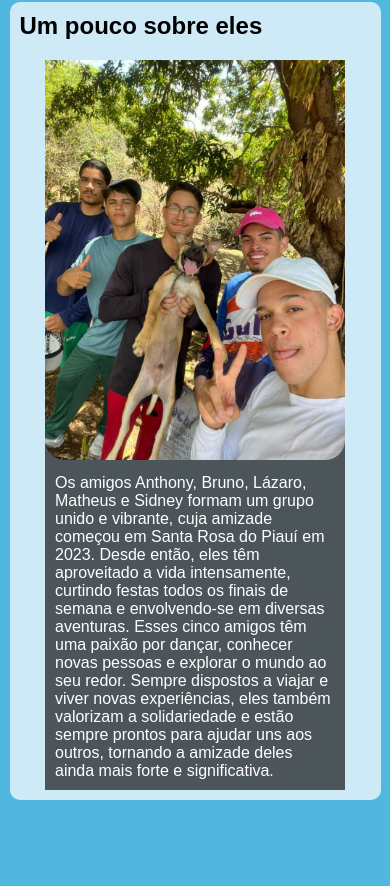
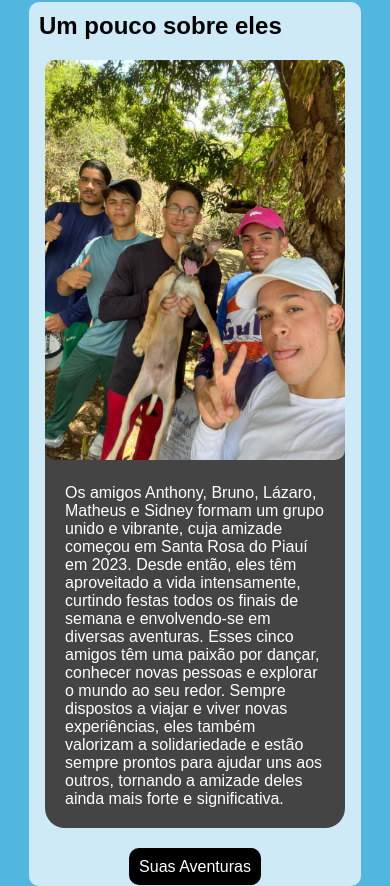
Before and after one commit to AnthonyRocha951/Uz-CMD, a plain HTML site: page index.html in a window 390 px wide. Shown: the part 146-1032 px from the top of the page. Before the commit the page ends 946 px from the top, so only its background shows below. Drawn offline with nearby package versions, Linux system fonts and the light colour scheme.

Commit message:
atualizando o responsivo

```diff
--- a/estilos/style.css
+++ b/estilos/style.css
@@ -25,7 +25,7 @@ header h1 {
     padding: 10px;
     text-align: center;
     color: white;
-    background-color: rgb(48, 48, 48);
+    background-color: #444;
     transition: .5s;
 }
 
@@ -62,7 +62,7 @@ menu li a:hover {
 
 
 main {
-    width: 90vw;
+    width: 80vw;
     border-radius: 10px;
     background-color: rgba(255, 255, 255, 0.719);
     margin: auto;
@@ -72,7 +72,9 @@ main {
 .sobre-mim {
     margin: auto;
     width: 300px;
-    background-color: rgba(0, 0, 0, 0.63);
+    background-color: #444;
+    border-radius: 20px;
+    margin-bottom: 30px;
 }
 
 article h2 {
@@ -82,10 +84,22 @@ article h2 {
 article img {
     width: 300px;
     height: 400px;
-    border-radius: 0px 0px 20px 20px;
+    border-radius: 10px;
 }
 
 article p {
+    padding: 20px;
+    color: white;
+}
+
+.aventuras p {
+    text-align: center;
+}
+
+.aventuras a {
+    text-decoration: none;
+    background-color: black;
     padding: 10px;
     color: white;
+    border-radius: 10px;
 }
--- a/index.html
+++ b/index.html
@@ -35,6 +35,11 @@
                 </p>
             </div>
         </article>
+
+        <div class="aventuras">
+            <p><a href="">Suas Aventuras</a></p>
+        </div>
+
     </main>
 
     <script>
```
